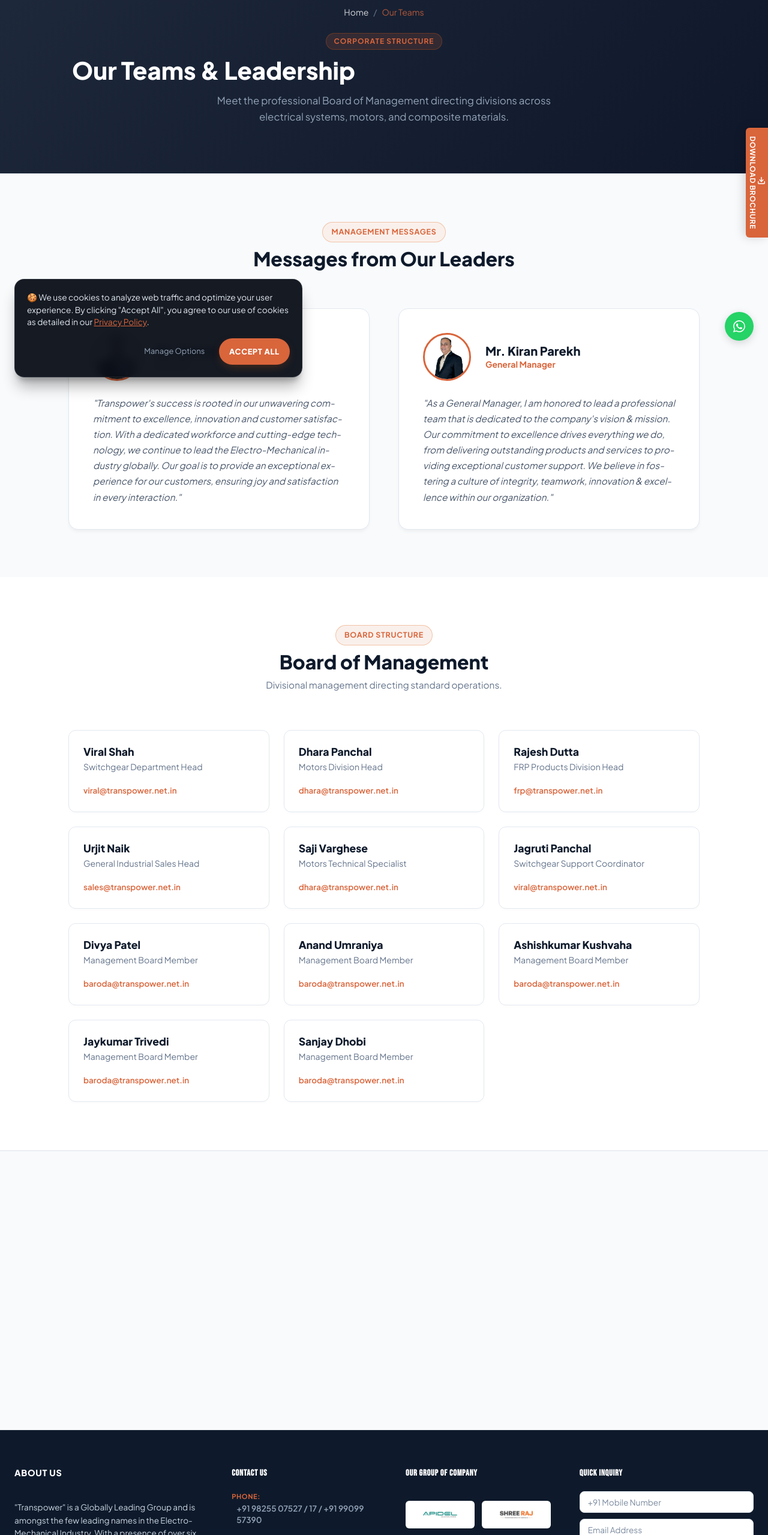
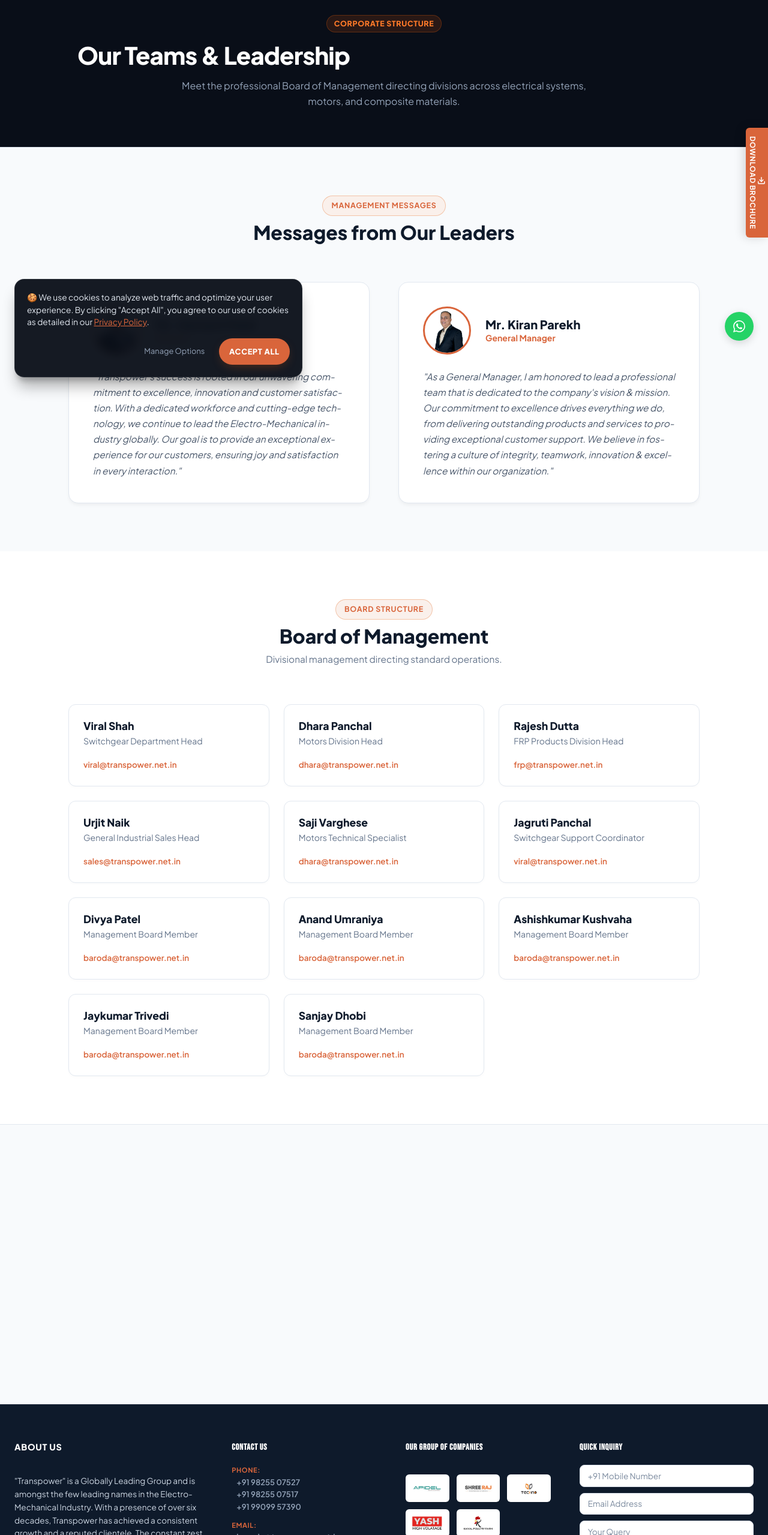
Before and after one commit to Jayjadav221024/transpower.com, a React (Vite) app in the folder frontend/: page /our-teams in a window 1280 px wide. Shown: the part 147-2706 px from the top of the page at 60% size. Built offline with nearby package versions, Linux system fonts and the light colour scheme; no server answers.

Commit message:
feat: add SiteFooter, OurTeamsPage, and global CSS styles to the frontend.

```diff
--- a/frontend/src/components/site/SiteFooter.jsx
+++ b/frontend/src/components/site/SiteFooter.jsx
@@ -6,7 +6,8 @@ const GROUP_COMPANIES = [
   { name: 'Apidel', logo: '/assets/images/logo_apidel.jpg' },
   { name: 'Shree Raj', logo: '/assets/images/logo_shree_raj.jpg' },
   { name: 'Techno', logo: '/assets/images/logo_techno.jpg' },
-  { name: 'Transpower Exports', logo: '/assets/images/logo_transpower.png' }
+  { name: 'Yash', logo: '/assets/images/logo_yash.png' },
+  { name: 'Kaival', logo: '/assets/images/logo_kaival_poultry.png' }
 ];
 
 export default function SiteFooter() {
@@ -60,8 +61,11 @@ export default function SiteFooter() {
           <div className="footer-contact-col">
             <h4 style={{ color: '#fff', fontSize: '0.9rem', fontWeight: 800, textTransform: 'uppercase', letterSpacing: '0.05em', marginBottom: '1.2rem' }}>CONTACT US</h4>
             <div className="footer-contact-details-list" style={{ display: 'flex', flexDirection: 'column', gap: '0.75rem', fontSize: '0.85rem', color: '#cbd5e1' }}>
-              <div>
-                <strong>Phone:</strong> <span style={{ marginLeft: '0.5rem' }}>+91 98255 07527 / 17 / +91 99099 57390</span>
+              <div style={{ display: 'flex', flexDirection: 'column' }}>
+                <strong>Phone:</strong>
+                <span style={{ paddingLeft: '0.5rem', fontSize: '0.82rem' }}>+91 98255 07527</span>
+                <span style={{ paddingLeft: '0.5rem', fontSize: '0.82rem' }}>+91 98255 07517</span>
+                <span style={{ paddingLeft: '0.5rem', fontSize: '0.82rem' }}>+91 99099 57390</span>
               </div>
               <div style={{ display: 'flex', flexDirection: 'column' }}>
                 <strong>Email:</strong>
@@ -103,9 +107,9 @@ export default function SiteFooter() {
             </div>
           </div>
 
-          {/* Col 3: Our Group of Company */}
+          {/* Col 3: Our Group of Companies */}
           <div className="footer-frameworks-col" style={{ display: 'flex', flexDirection: 'column', gap: '1rem' }}>
-            <h4 style={{ color: '#fff', fontSize: '0.9rem', fontWeight: 800, textTransform: 'uppercase', letterSpacing: '0.05em', marginBottom: '1.2rem' }}>OUR GROUP OF COMPANY</h4>
+            <h4 style={{ color: '#fff', fontSize: '0.9rem', fontWeight: 800, textTransform: 'uppercase', letterSpacing: '0.05em', marginBottom: '1.2rem' }}>OUR GROUP OF COMPANIES</h4>
             <div className="footer-group-grid">
               {GROUP_COMPANIES.map((company) => (
                 <div className="footer-group-logo" key={company.name}>
--- a/frontend/src/pages/OurTeamsPage.jsx
+++ b/frontend/src/pages/OurTeamsPage.jsx
@@ -28,16 +28,16 @@ export default function OurTeamsPage() {
       />
 
       {/* Hero Header */}
-      <section className="locations-hero" style={{ background: 'linear-gradient(135deg, #1e293b 0%, #0f172a 100%)', color: '#fff', padding: '5rem 1.5rem', textAlign: 'center', marginTop: '4.8rem' }}>
+      <section className="locations-hero" style={{ padding: '8rem 1.5rem 4rem', textAlign: 'center', background: '#090e18', color: '#fff' }}>
         <div className="container">
-          <nav className="city-breadcrumb" aria-label="Breadcrumb" style={{ display: 'flex', justifyContent: 'center', gap: '0.5rem', fontSize: '0.88rem', opacity: 0.8, marginBottom: '1.5rem' }}>
-            <Link to="/" style={{ color: '#fff', textDecoration: 'none' }}>Home</Link>
-            <span>/</span>
-            <span style={{ color: 'var(--accent-orange)' }}>Our Teams</span>
+          <nav className="city-breadcrumb" aria-label="Breadcrumb" style={{ display: 'flex', gap: '0.5rem', justifyContent: 'center', marginBottom: '1.5rem', fontSize: '0.85rem' }}>
+            <Link to="/" style={{ color: '#94a3b8', textDecoration: 'none' }}>Home</Link>
+            <span style={{ color: '#475569' }}>/</span>
+            <span style={{ color: '#f8fafc' }}>Our Teams</span>
           </nav>
-          <span className="badge-tag" style={{ background: 'rgba(217, 101, 59, 0.15)', color: 'var(--accent-orange)', padding: '4px 12px', borderRadius: '20px', fontSize: '0.75rem', fontWeight: '700', textTransform: 'uppercase', letterSpacing: '1px' }}>Corporate Structure</span>
-          <h1 style={{ fontSize: '2.5rem', fontWeight: '800', marginTop: '0.75rem', marginBottom: '1rem', color: '#fff' }}>Our Teams & Leadership</h1>
-          <p style={{ maxWidth: '600px', margin: '0 auto', fontSize: '1.05rem', color: '#94a3b8', lineHeight: '1.6' }}>
+          <span className="badge-tag" style={{ background: 'rgba(225, 89, 11, 0.15)', color: '#ff7a29', padding: '4px 12px', borderRadius: '99px', fontSize: '0.78rem', fontWeight: 800, textTransform: 'uppercase', letterSpacing: '0.05em' }}>Corporate Structure</span>
+          <h1 style={{ fontSize: '2.5rem', fontWeight: 900, marginTop: '1rem', letterSpacing: '-0.02em', color: '#fff' }}>Our Teams & Leadership</h1>
+          <p className="locations-hero-lead" style={{ maxWidth: '680px', margin: '1rem auto 0', color: '#94a3b8', fontSize: '1rem', lineHeight: 1.6 }}>
             Meet the professional Board of Management directing divisions across electrical systems, motors, and composite materials.
           </p>
         </div>
--- a/frontend/src/styles/global.css
+++ b/frontend/src/styles/global.css
@@ -1522,7 +1522,7 @@ img { max-width: 100%; height: auto; }
 
 .footer-group-grid {
   display: grid;
-  grid-template-columns: 1fr 1fr;
+  grid-template-columns: repeat(3, 1fr);
   gap: 0.75rem;
 }
 
```
